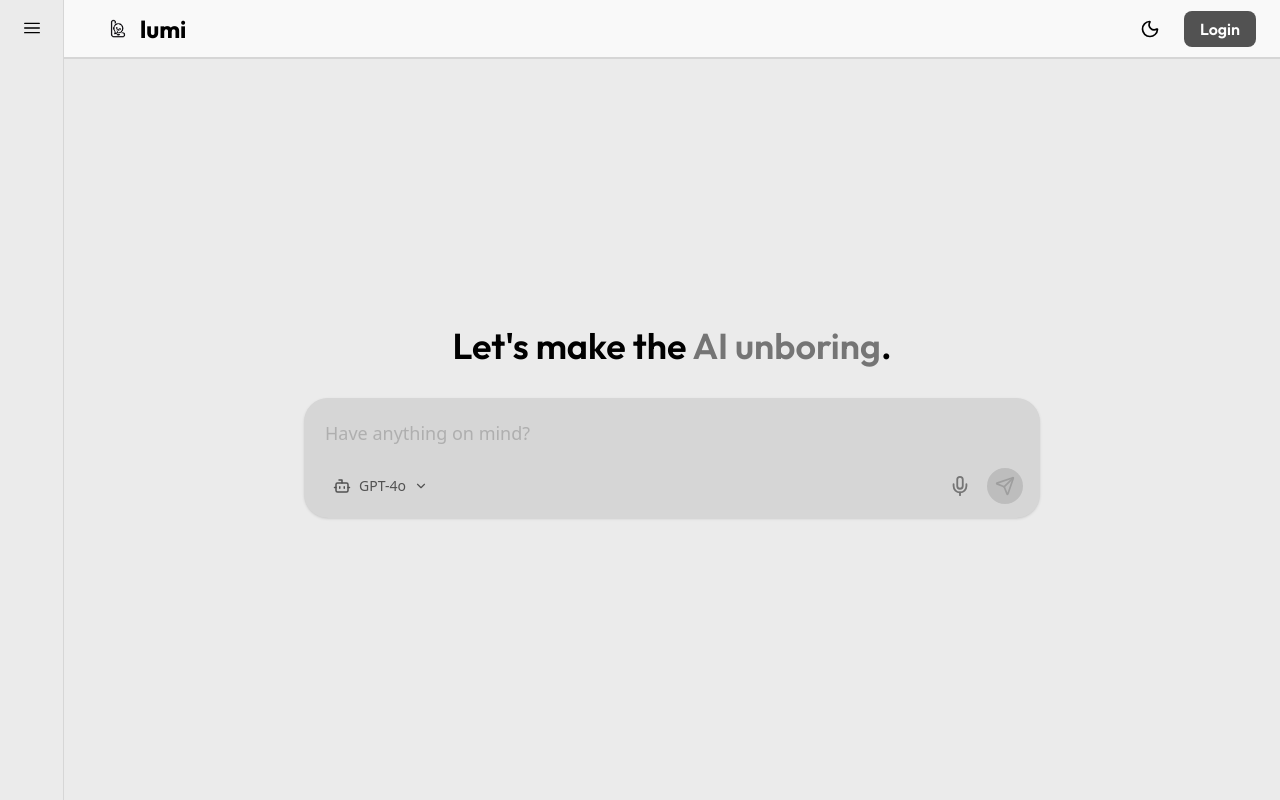
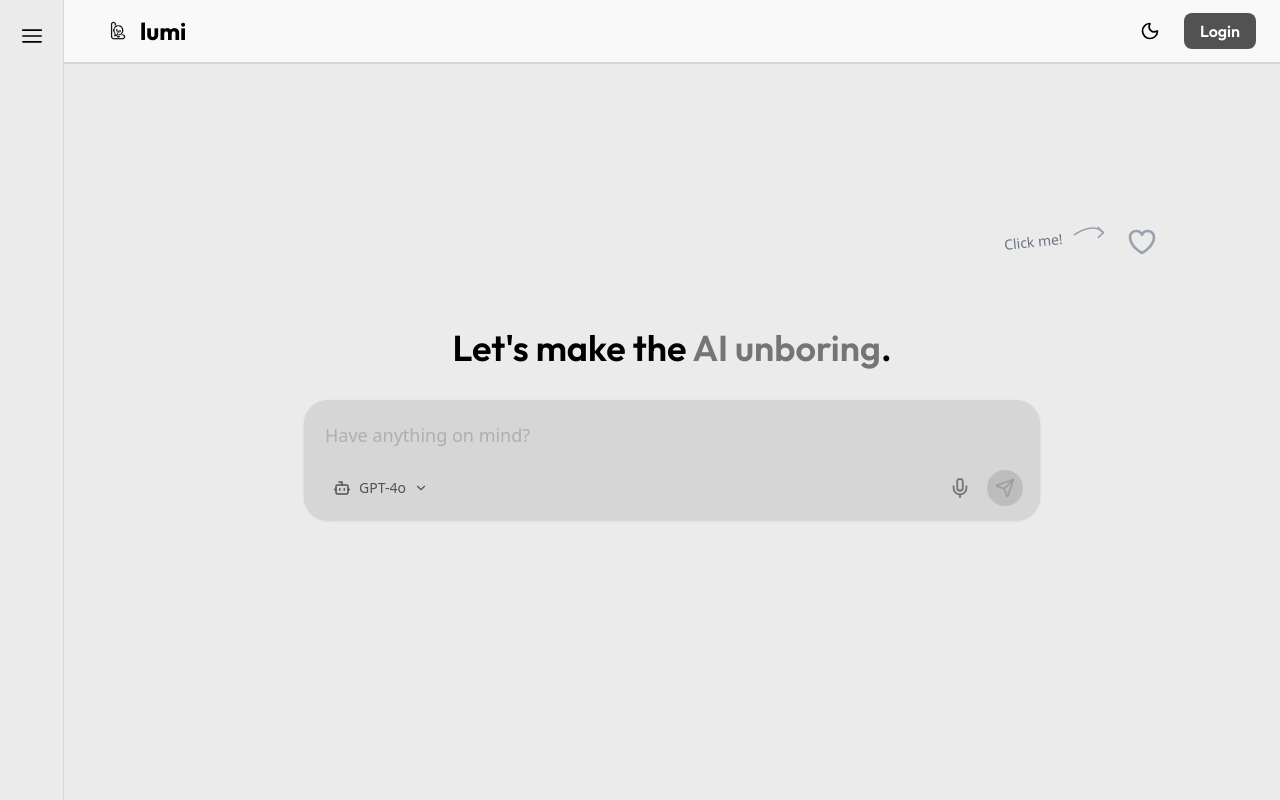
Before and after one commit to amitcodes08/Lumi, a React (Vite) app: page / in a window 1280 px wide. Built offline with nearby package versions, Linux system fonts and the light colour scheme.

Commit message:
Added HeartIcon

```diff
--- /dev/null
+++ b/src/components/HeartIcon.jsx
@@ -0,0 +1,72 @@
+import { useState } from "react";
+
+const ClickMeHint = ({ className = "" }) => (
+  <div className={`flex items-center gap-2 w-max ${className}`}>
+    <span className="font-handwriting text-sm font-medium text-gray-500 -rotate-6">
+      Click me!
+    </span>
+    <svg
+      width="40"
+      height="40"
+      viewBox="0 0 50 50"
+      className="text-gray-400 rotate-12 -mt-2"
+    >
+      <path
+        d="M 5 25 Q 25 5 40 15"
+        fill="none"
+        stroke="currentColor"
+        strokeWidth="2"
+        strokeLinecap="round"
+      />
+      <path
+        d="M 32 10 L 40 15 L 35 22"
+        fill="none"
+        stroke="currentColor"
+        strokeWidth="2"
+        strokeLinecap="round"
+        strokeLinejoin="round"
+      />
+    </svg>
+  </div>
+);
+
+const HeartIcon = ({ className = "" }) => {
+  const [isLiked, setIsLiked] = useState(false);
+
+  return (
+    <button
+      onClick={() => setIsLiked(!isLiked)}
+      className={`group focus:outline-none transition-transform active:scale-75 ${className}`}
+      aria-label="Like"
+    >
+      <svg
+        xmlns="http://www.w3.org/2000/svg"
+        viewBox="0 0 24 24"
+        strokeWidth={2}
+        stroke="currentColor"
+        className={`
+          w-8 h-8 transition-all duration-300 ease-in-out
+          ${
+            isLiked
+              ? "fill-red-500 text-red-500 scale-110 drop-shadow-md"
+              : "fill-transparent text-gray-400 hover:text-gray-600 dark:text-gray-500 dark:hover:text-gray-300"
+          }
+        `}
+      >
+        <path
+          strokeLinecap="round"
+          strokeLinejoin="round"
+          d="M21 8.25c0-2.485-2.099-4.5-4.688-4.5-1.935 0-3.597 1.126-4.312 2.733-.715-1.607-2.377-2.733-4.313-2.733C5.1 3.75 3 5.765 3 8.25c0 7.22 9 12 9 12s9-4.78 9-12z"
+        />
+      </svg>
+
+      {!isLiked && (
+        <div className="absolute right-full top-0 mr-4 pointer-events-none">
+          <ClickMeHint className="justify-end" />
+        </div>
+      )}
+    </button>
+  );
+};
+
+export default HeartIcon;
--- a/src/components/HeroSection.jsx
+++ b/src/components/HeroSection.jsx
@@ -2,7 +2,7 @@ import ChatInput from "./ChatInput";
 
 const HeroSection = () => {
   return (
-    <div className="flex flex-col items-center justify-center h-full bg-brand-100 dark:bg-brand-900 transition-colors duration-300">
+    <div className="flex flex-col items-center justify-center h-full bg-brand-100 dark:bg-brand-900 transition-colors duration-300 ">
       <p className="md:text-4xl text-2xl font-semibold font-display text-brand-950 dark:text-white mb-4">
         Let's make the <span className="text-brand-500">AI unboring</span>.
       </p>
--- a/src/components/Home.jsx
+++ b/src/components/Home.jsx
@@ -1,15 +1,23 @@
+import HeartIcon from "./HeartIcon";
 import HeroSection from "./HeroSection";
 import Navbar from "./Navbar";
 import SideBar from "./SideBar";
 
 const Home = () => {
-  return (<div className="flex h-screen bg-brand-900 text-white overflow-hidden">
+  return (
+    <div className="flex h-screen bg-brand-900 text-white overflow-hidden">
       <SideBar />
       <div className="flex flex-col flex-1">
         <Navbar />
-        <HeroSection />
+
+        <div className="relative flex-1 w-full">
+          <HeartIcon className="absolute top-[22%] right-[10%] z-20" />
+
+          <HeroSection />
+        </div>
       </div>
-    </div>)
+    </div>
+  );
 };
 
 export default Home;
--- a/src/components/SideBar.jsx
+++ b/src/components/SideBar.jsx
@@ -21,14 +21,17 @@ const SideBar = () => {
       <div
         className={`w-full flex ${isOpen ? "justify-end px-4" : "justify-center"}`}
       >
-        <img
-          src={isOpen ? CrossIcon : MenuIcon}
-          alt="Sidebar Toggle"
-          className="h-6 w-4 dark:invert cursor-pointer select-none"
+        <button
           onClick={handleExpand}
-        />
+          className="p-2 rounded-full hover:bg-brand-200 hover:dark:bg-brand-700 transition-colors focus:outline-none"
+        >
+          <img
+            src={isOpen ? CrossIcon : MenuIcon}
+            alt="Sidebar Toggle"
+            className="h-6 w-5 dark:invert select-none"
+          />
+        </button>
       </div>
-
     </section>
   );
 };
```
Also changed, not shown: 1 other file (tests, documents, lock files or other folders).
